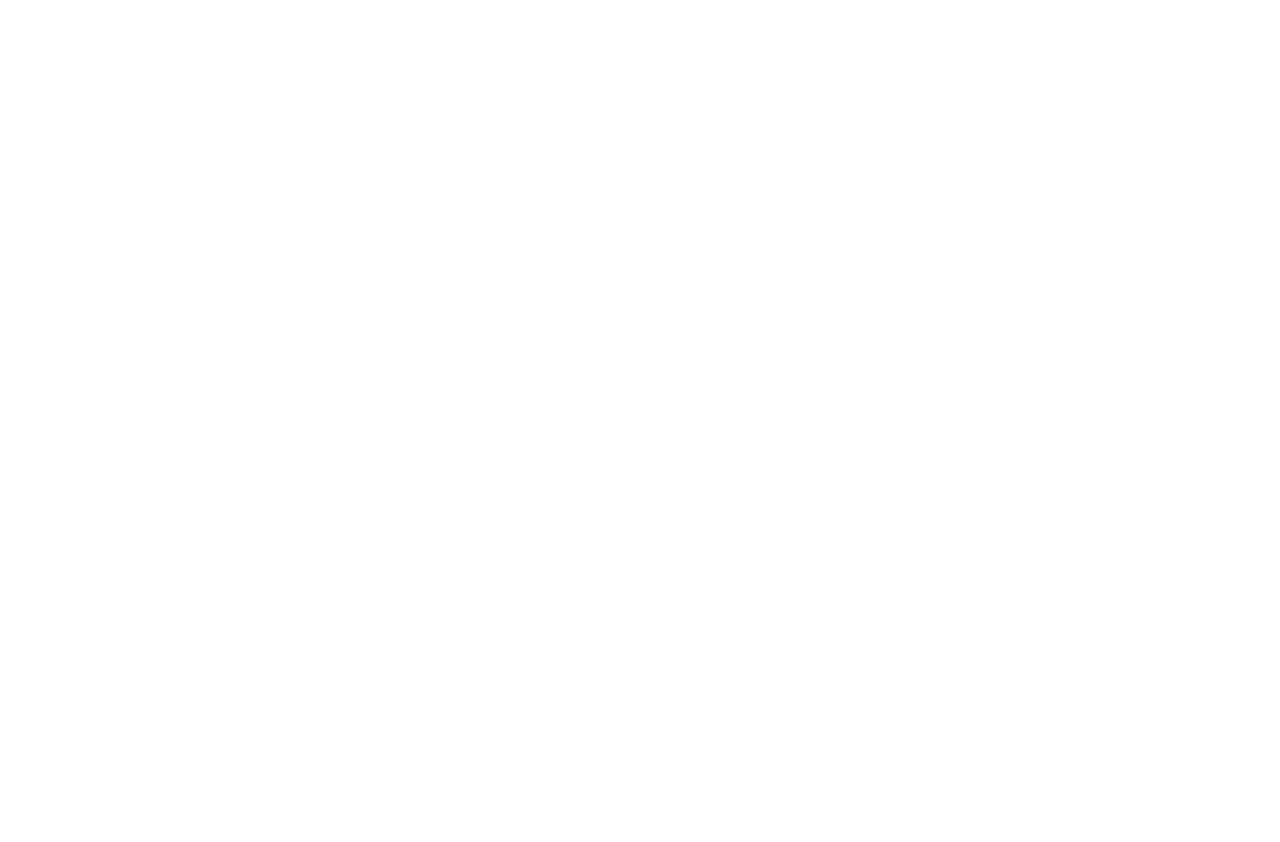
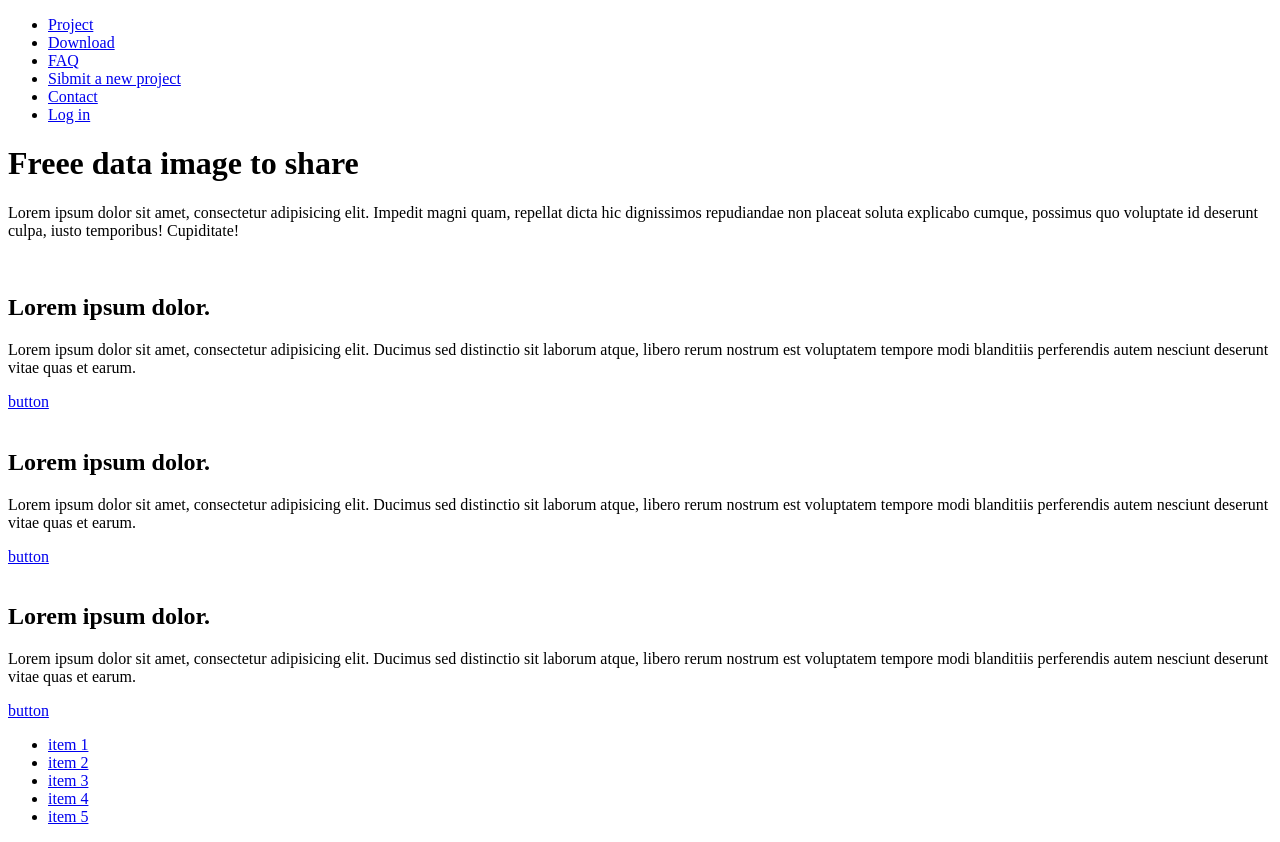
Before and after one commit to peggyquu/MIC, a plain HTML site: page index.html in a window 1280 px wide. Before the commit the page ends 800 px from the top, so only its background shows below. Drawn offline with Linux system fonts and the light colour scheme.

Commit message:
practice2

```diff
--- a/index.html
+++ b/index.html
@@ -5,6 +5,59 @@
 	<title>Document</title>
 </head>
 <body>
+	<div id="header">
+		<div id="logo"></div>
+		<div id="nav">
+			<ul>
+				<li><a href="#">Project</a></li>
+				<li><a href="#">Download</a></li>
+				<li><a href="#">FAQ</a></li>
+				<li><a href="#">Sibmit a new project</a></li>
+				<li><a href="#">Contact</a></li>
+				<li><a href="#">Log in </a></li>
+			</ul>
+		</div>
+	</div>
+	<div id="slideshow">
+		<div class="container">
+			<h1>Freee data image to share</h1>
+			<p>Lorem ipsum dolor sit amet, consectetur adipisicing elit. Impedit magni quam, repellat dicta hic dignissimos repudiandae non placeat soluta explicabo cumque, possimus quo voluptate id deserunt culpa, iusto temporibus! Cupiditate!</p>
+		</div>
+	</div>
+	<div id="content">
+		<div class="container"></div>
+		<div class="row">
+			<div class="col-4">
+				<img src="" alt="">
+				<h2>Lorem ipsum dolor.</h2>
+				<p>Lorem ipsum dolor sit amet, consectetur adipisicing elit. Ducimus sed distinctio sit laborum atque, libero rerum nostrum est voluptatem tempore modi blanditiis perferendis autem nesciunt deserunt vitae quas et earum.</p>
+				<a href="#">button</a>
+			</div>
+			<div class="col-4">
+				<img src="" alt="">
+				<h2>Lorem ipsum dolor.</h2>
+				<p>Lorem ipsum dolor sit amet, consectetur adipisicing elit. Ducimus sed distinctio sit laborum atque, libero rerum nostrum est voluptatem tempore modi blanditiis perferendis autem nesciunt deserunt vitae quas et earum.</p>
+				<a href="#">button</a>
+			</div>
+			<div class="col-4">
+				<img src="" alt="">
+				<h2>Lorem ipsum dolor.</h2>
+				<p>Lorem ipsum dolor sit amet, consectetur adipisicing elit. Ducimus sed distinctio sit laborum atque, libero rerum nostrum est voluptatem tempore modi blanditiis perferendis autem nesciunt deserunt vitae quas et earum.</p>
+				<a href="#">button</a>
+			</div>
+		</div>
+	</div>
+	<div id="footer">
+		<div id="footermenu">
+			<ul>
+				<li><a href="#">item 1</a></li>
+				<li><a href="#">item 2</a></li>
+				<li><a href="#">item 3</a></li>
+				<li><a href="#">item 4</a></li>
+				<li><a href="#">item 5</a></li>
+			</ul>
+		</div>
+	</div>
 
 </body>
 </html>
```
